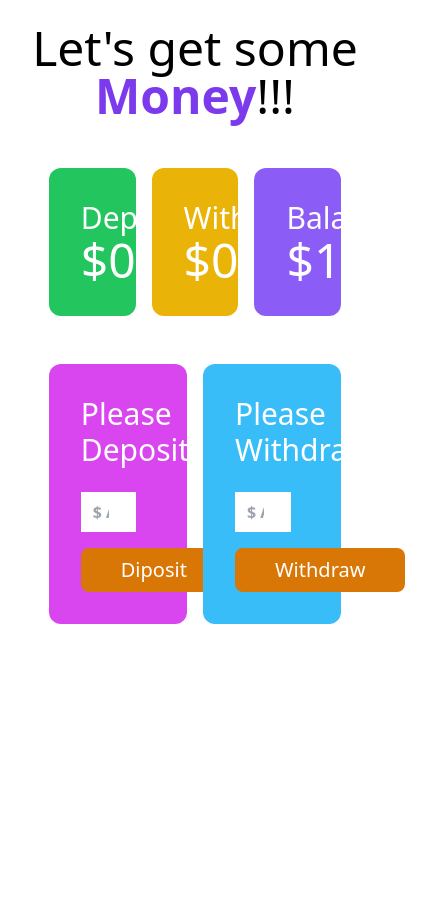
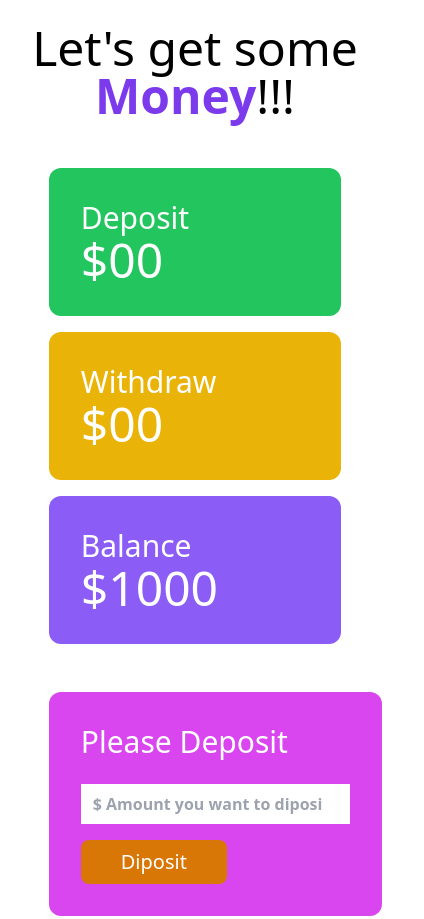
Before and after one commit to mahmud1618/Welcome-to-my-baper-BANK, a plain HTML site: page bank.html in a window 390 px wide. Shown: the top 919 px of the page, 424 px wide, since content can reach past the window. Before the commit the page ends 844 px from the top, so only its background shows below. Drawn offline with nearby package versions, Linux system fonts and the light colour scheme.

Commit message:
responsive problem solve

```diff
--- a/bank.html
+++ b/bank.html
@@ -17,10 +17,10 @@
     </header>
     <main>
         <section class="mt-12">
-            <div class="grid grid-cols-3 gap-4 w-9/12 mx-auto text-white">
+            <div class="grid md:grid-cols-3 gap-4 w-9/12 mx-auto text-white">
                 <div class="bg-green-500 hover:bg-green-700 p-8 rounded-xl">
                     <h1 class="text-3xl">Deposit</h1>
-                    <h2 class="text-5xl">$<span  id="Deposit-total">00</span></h2>
+                    <h2 class="text-5xl">$<span id="Deposit-total">00</span></h2>
                 </div>
                 <div class="bg-yellow-500 hover:bg-yellow-700 p-8 rounded-xl">
                     <h1 class="text-3xl">Withdraw</h1>
@@ -36,17 +36,17 @@
         <!-- diposit and withdrow -->
 
         <section class="mt-12">
-            <div class="grid grid-cols-2 gap-4 w-9/12 mx-auto ">
+            <div class="grid md:grid-cols-2 gap-4 w-9/12 mx-auto ">
                 <div class="bg-fuchsia-500 hover:bg-fuchsia-700 p-8 rounded-xl">
                     <h1 class="text-3xl text-white">Please Deposit</h1>
-                    <input class="w-3/4 block mb-2 px-3 py-2 mt-6 font-semibold" type="number" name="" id="diposit-field"
+                    <input class="md:w-3/4 block mb-2 px-3 py-2 mt-6 font-semibold" type="number" name="" id="diposit-field"
                         placeholder="$ Amount you want to diposit">
                     <button id="btn-diposit"
                         class="text-xl font-medium bg-amber-600 hover:bg-sky-700 text-white px-10 py-2 mt-2 rounded-lg">Diposit</button>
                 </div>
                 <div class="bg-sky-400 hover:bg-sky-500 p-8 rounded-xl">
                     <h1 class="text-3xl text-white">Please Withdraw</h1>
-                    <input class="w-3/4 block mb-2 px-3 py-2 mt-6 font-semibold" type="number" name="" id="withdrow-field"
+                    <input class="md:w-3/4 block mb-2 px-3 py-2 mt-6 font-semibold" type="number" name="" id="withdrow-field"
                         placeholder="$ Amount you want to withdrow">
                     <button id="btn-withdrow"
                         class="text-xl font-medium bg-amber-600 hover:bg-sky-700 text-white px-10 py-2 mt-2 rounded-lg">Withdraw</button>
```
Also changed, not shown: index.html (+1 -1 lines).
